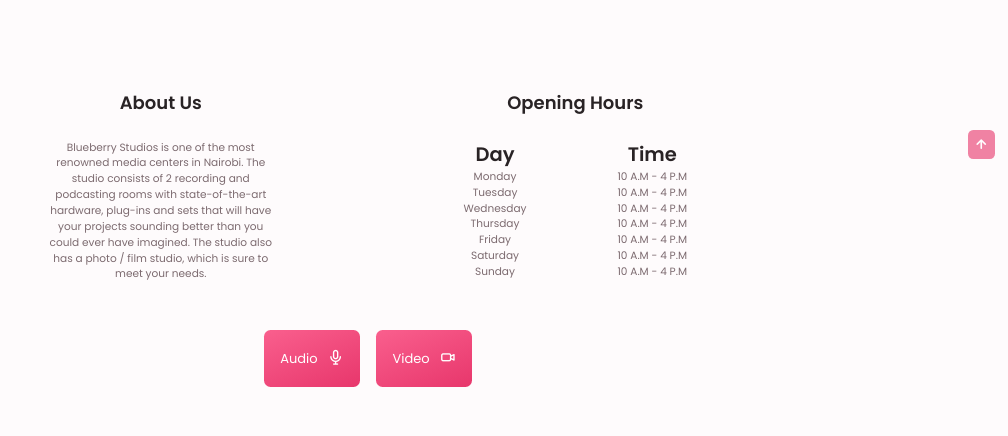
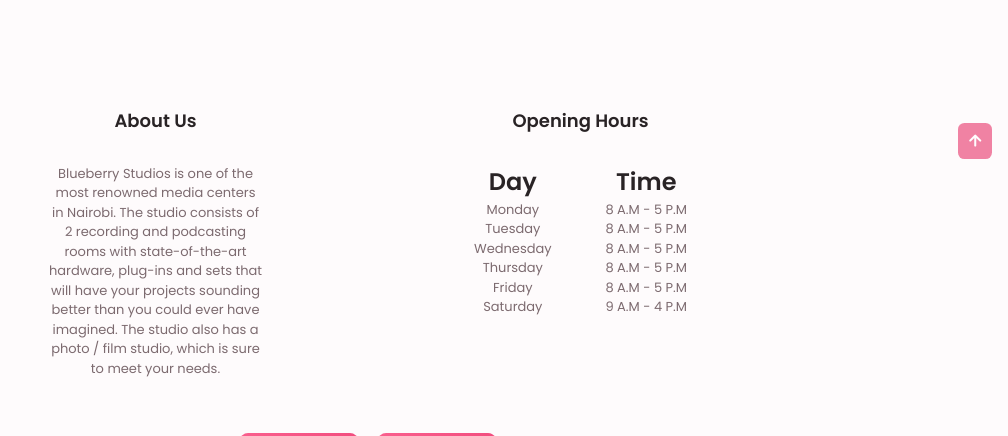
Before and after one commit to KevinMactoo/blueberry, a PHP site: page / in a window 1280 px wide. Shown: the part 801-1237 px from the top of the page, without its empty margins (272-1280 px from the left). Run offline with PHP 8.4, Linux system fonts and the light colour scheme; some libraries are stand-ins or nearby versions.

Commit message:
Change font size to medium and update working hours

```diff
--- a/assets/css/styles.css
+++ b/assets/css/styles.css
@@ -90,7 +90,7 @@
 html
 {
     scroll-behavior: smooth;
-    font-size: small;
+    font-size: medium;
     overflow-x: hidden ;
 }
 body
--- a/index.php
+++ b/index.php
@@ -185,18 +185,16 @@
                                 <span class="about__info-name">Thursday </span>
                                 <span class="about__info-name">Friday </span>
                                 <span class="about__info-name">Saturday </span>
-                                <span class="about__info-name">Sunday </span>
                             </div>
 
                             <div>
                                 <span class="about__info-title">Time</span>
-                                <span class="about__info-name"> 10 A.M - 4 P.M </span>
-                                <span class="about__info-name"> 10 A.M - 4 P.M </span>
-                                <span class="about__info-name"> 10 A.M - 4 P.M </span>
-                                <span class="about__info-name"> 10 A.M - 4 P.M </span>
-                                <span class="about__info-name"> 10 A.M - 4 P.M </span>
-                                <span class="about__info-name"> 10 A.M - 4 P.M </span>
-                                <span class="about__info-name"> 10 A.M - 4 P.M </span>
+                                <span class="about__info-name"> 8 A.M - 5 P.M </span>
+                                <span class="about__info-name"> 8 A.M - 5 P.M </span>
+                                <span class="about__info-name"> 8 A.M - 5 P.M </span>
+                                <span class="about__info-name"> 8 A.M - 5 P.M </span>
+                                <span class="about__info-name"> 8 A.M - 5 P.M </span>
+                                <span class="about__info-name"> 9 A.M - 4 P.M </span>
                             </div>
 
                         </div>
@@ -1033,7 +1031,8 @@
                     </div>
                     <div>
                         <h2 class="footer__title"> Working Hours.</h2>
-                        <span class="footer__subtitle"><i class="uil uil-clock"></i> Monday - Sunday : 10A.M - 4P.M</span>
+                        <span class="footer__subtitle"><i class="uil uil-clock"></i> Monday - Friday : 8 A.M - 5 P.M</span><br>
+                        <span class="footer__subtitle"><i class="uil uil-clock"></i> Saturday : 9 A.M - 4 P.M</span>
                     </div>
 
 
```
